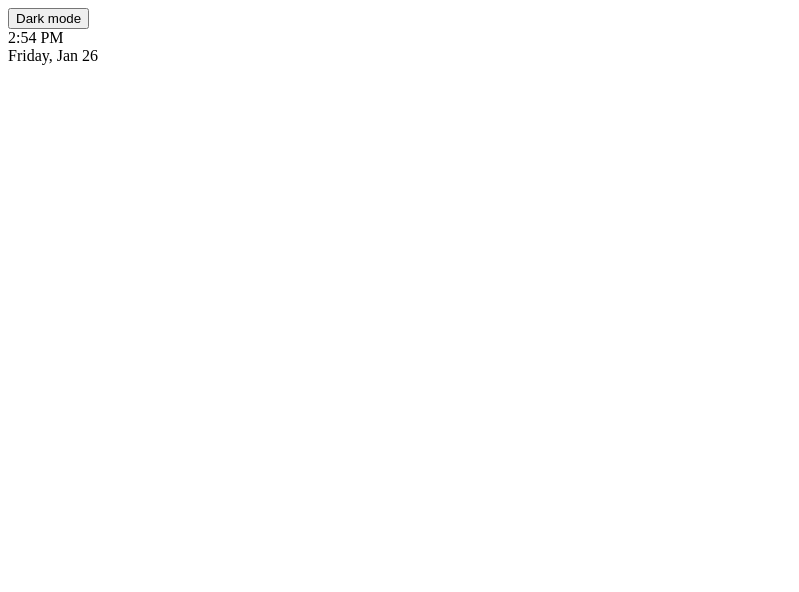
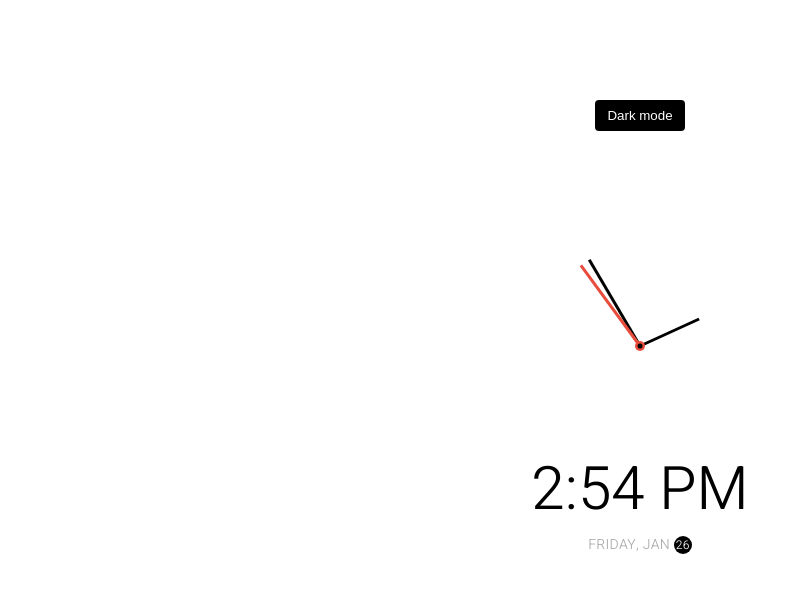
Before and after one commit to TannerB2005/clock, a plain HTML site: page index.html in a window 1280 px wide. Shown: the whole page, without its empty margins (0-799 px from the left). Drawn offline with Linux system fonts and the light colour scheme; the site is published under a folder, as on GitHub Pages, so addresses that start at the root find nothing.

Commit message:
fixed links

```diff
--- a/index.html
+++ b/index.html
@@ -5,7 +5,8 @@
     <meta name="viewport" content="width=device-width,
      initial-scale=1.0">
     <title>Theme Clock</title>
-    <link href="/style.css" rel="stylesheet"/>
+    <link href="style.css" rel="stylesheet"/>
+    <script src="script.js" defer></script>
 </head>
 <body>
 
```
